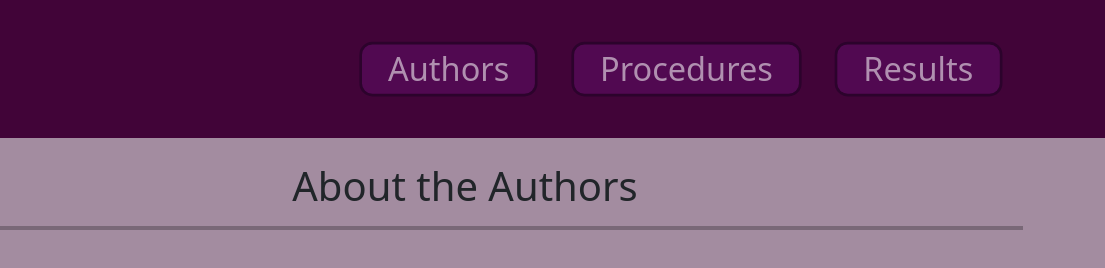
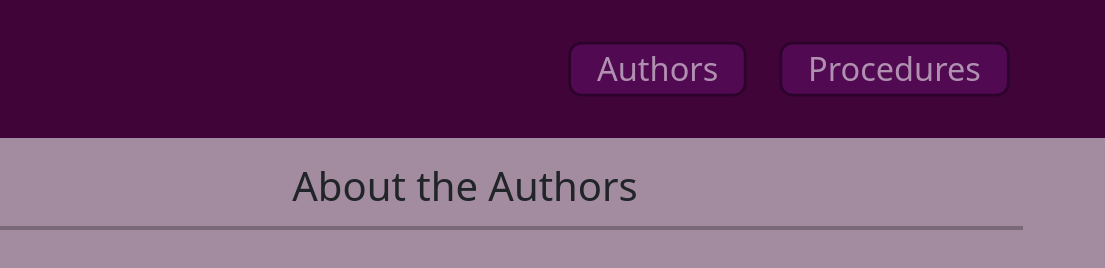
Before and after one commit to ANSirotkin/sirotkinSE2223, a plain HTML site: page authors.html in a window 1280 px wide. Shown: the top 268 px of the page, 175-1280 px from the left. Drawn offline with nearby package versions, Linux system fonts and the light colour scheme.

Commit message:
removed results tab from all pages

```diff
--- a/authors.html
+++ b/authors.html
@@ -32,7 +32,7 @@
                 <li class="nav-item">
                     <a href="./procedures.html" class="nav-link hover-underline-animation" id="nbMenuItem">Procedures</a>
                 </li>
-                <li class="nav-item">
+                <li class="nav-item res">
                     <a href="./results.html" class="nav-link hover-underline-animation" id="nbMenuItem">Results</a>
                 </li>
             </ul>
```
Also changed, not shown: procedures.html (+1 -1 lines).
